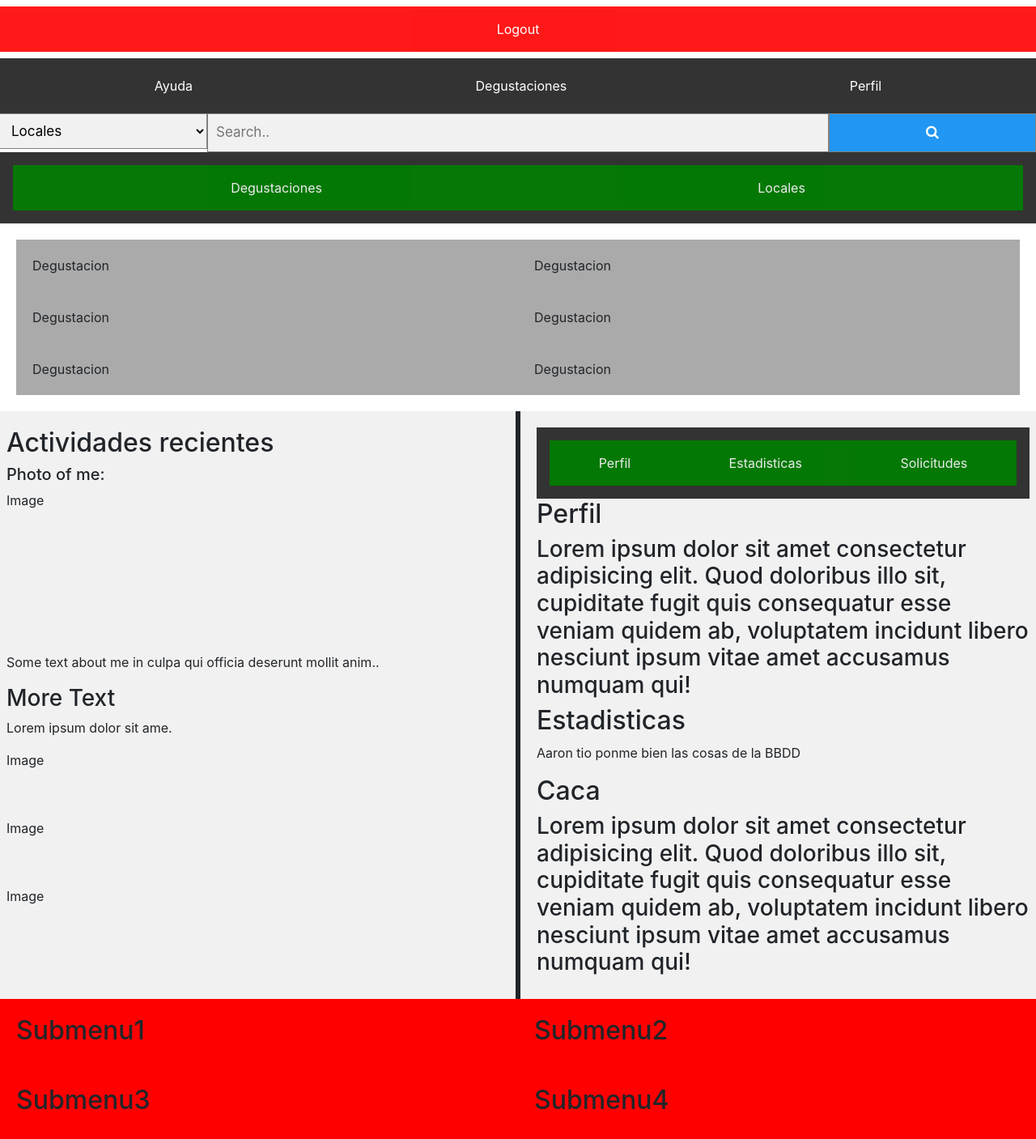
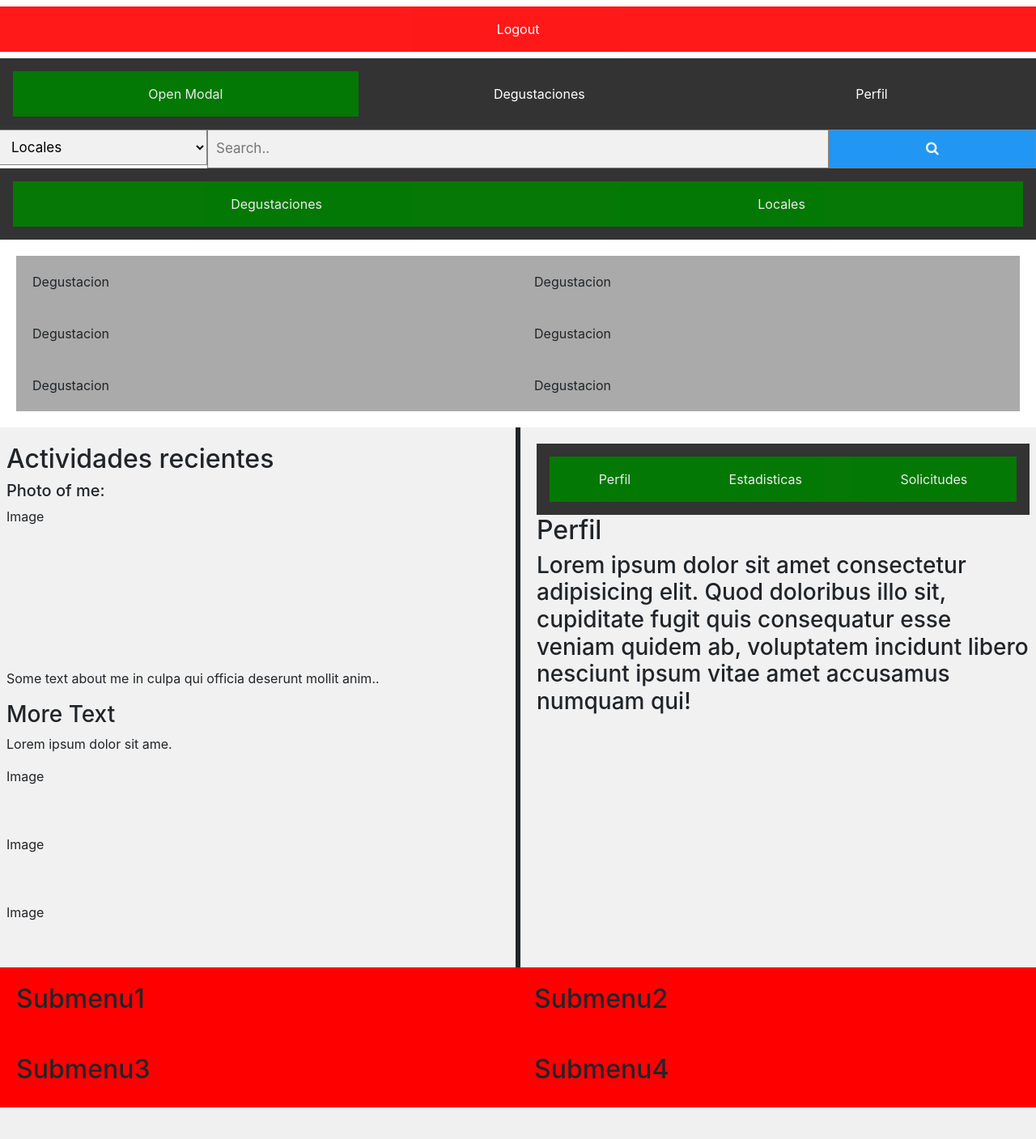
Before and after one commit to JavierBH/IS2, a Flask app: page /home in a window 1280 px wide. Shown: the whole page at 81% size. After the commit the page ends 1368 px from the top, so only its background shows below. Run offline with Flask 2, Linux system fonts and the light colour scheme; some libraries are stand-ins or nearby versions.

Commit message:
Added help modal box

```diff
--- a/static/css/main.css
+++ b/static/css/main.css
@@ -1,12 +1,66 @@
 * {
     box-sizing: border-box;
   }
-
   /* Style the body */
   body {
     font-family: Arial, Helvetica, sans-serif;
     margin: 0;
   }
+
+/*---------MODAL BOX HELP -----------*/
+/* Style the navigation bar links */
+.navbar button {
+  float: left;
+  display: block;
+  color: white;
+  text-align: center;
+  padding: 14px 20px;
+  flex-grow: 1;
+}
+
+/* Change color on hover */
+.navbar button:hover {
+  background-color: #ddd;
+  opacity: 1;
+  color: black;
+}
+/* The Modal (background) */
+.modal {
+  display: none; /* Hidden by default */
+  position: fixed; /* Stay in place */
+  z-index: 1; /* Sit on top */
+  left: 0;
+  top: 0;
+  width: 100%; /* Full width */
+  height: 100%; /* Full height */
+  overflow: auto; /* Enable scroll if needed */
+  background-color: rgb(0,0,0); /* Fallback color */
+  background-color: rgba(0,0,0,0.4); /* Black w/ opacity */
+}
+
+/* Modal Content/Box */
+.modal-content {
+  background-color: #fefefe;
+  margin: 15% auto; /* 15% from the top and centered */
+  padding: 20px;
+  border: 1px solid #888;
+  width: 80%; /* Could be more or less, depending on screen size */
+}
+
+/* The Close Button */
+.close {
+  color: #aaa;
+  float: right;
+  font-size: 28px;
+  font-weight: bold;
+}
+
+.close:hover,
+.close:focus {
+  color: black;
+  text-decoration: none;
+  cursor: pointer;
+}
 
   /* Style the top navigation bar */
   .navbar {
@@ -49,13 +103,10 @@
     flex-grow: 1;
   }
 
-.navbar a:hover{
-  opacity: 1;
-}
-
   /* Change color on hover */
   .navbar a:hover {
     background-color: #ddd;
+    opacity: 1;
     color: black;
   }
 
--- a/static/js/main.js
+++ b/static/js/main.js
@@ -1,5 +1,11 @@
 
+/*---------------CAMBIAR CONTENIDO CON PESTAÑAS -------*/
+
+document.getElementById("defaultOpen").click();
+document.getElementById("defaultOpenSide").click();
+/*----------------------MENUS DE LOCALES Y DEGUSTACIONES --------- */
 function tab_main(evt,pageName) {
+
     var i, tabcontent;
     tabcontent = document.getElementsByClassName("main");
     for (i = 0; i < tabcontent.length; i++) {
@@ -10,6 +16,7 @@ function tab_main(evt,pageName) {
 
   }
 
+/*-------------MENUS DE USUARIO, ESTADISTICAS Y SOLICITUDES---------------- */
   function tab_info_menu(evt,pageName) {
     var i, tabcontent;
     tabcontent = document.getElementsByClassName("info_menu");
@@ -21,4 +28,29 @@ function tab_main(evt,pageName) {
 
   }
 
-  document.getElementById("defaultOpen").click();
+  /*------------MODAL BOX DE AYUDA---------------- */
+// Get the modal
+var modal = document.getElementById("helpModal");
+
+// Get the button that opens the modal
+var btn = document.getElementById("helpBtn");
+
+// Get the <span> element that closes the modal
+var span = document.getElementsByClassName("close")[0];
+
+// When the user clicks the button, open the modal
+btn.onclick = function() {
+  modal.style.display = "block";
+}
+
+// When the user clicks on <span> (x), close the modal
+span.onclick = function() {
+  modal.style.display = "none";
+}
+
+// When the user clicks anywhere outside of the modal, close it
+window.onclick = function(event) {
+  if (event.target == modal) {
+    modal.style.display = "none";
+  }
+}
--- a/templates/index.html
+++ b/templates/index.html
@@ -25,8 +25,19 @@
   </form>
 </div>
 
+
 <div class="navbar">
-  <a href="#">Ayuda</a>
+  <button id="helpBtn">Open Modal</button>
+  <!-- The Modal -->
+<div id="helpModal" class="modal">
+
+  <!-- Modal content -->
+  <div class="modal-content">
+    <span class="close">&times;</span>
+    <p>ODIAME POR SER OTAKU, Adelante,estas en tu derecho,abla amis espaldas y az de mi vida un infierno,lo aguantare con una sonridsa en la cara,insulta al anime,a algun amigo tanbien otaku,y el infierno te parecera un hotel conparado conmigo</p>
+  </div>
+
+</div>
   <a href="#">Degustaciones</a>
   <a href="#">Perfil</a>
 </div>
@@ -94,7 +105,7 @@
   </div>
   <div class="side">
     <div class="navbar">
-        <button class="tablink" onclick="tab_info_menu(event,'perfil')" id="defaultOpen">Perfil</button>
+        <button class="tablink" id="defaultOpenSide" onclick="tab_info_menu(event,'perfil')" >Perfil</button>
         <button class="tablink" onclick="tab_info_menu(event,'estadisticas')">Estadisticas</button>
         <button class="tablink" onclick="tab_info_menu(event,'solicitudes')">Solicitudes</button>
     </div>
```
